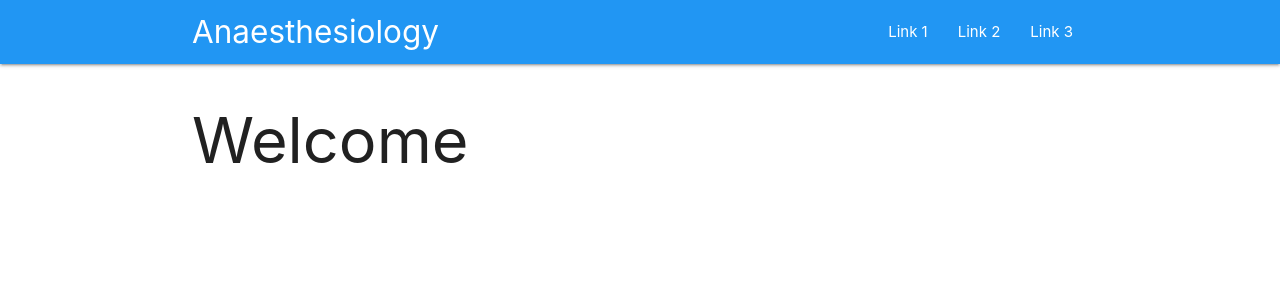
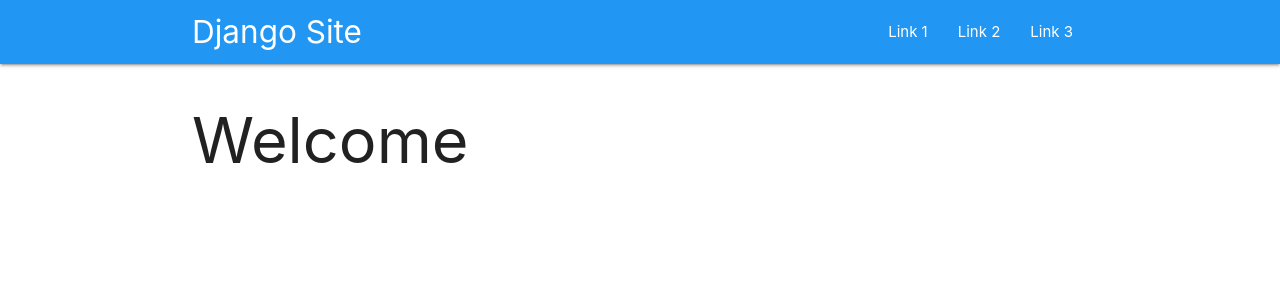
Before and after one commit to uppertoe/django-anywhere-template, a Django app: page / in a window 1280 px wide. Shown: the top 300 px of the page. Run offline with Django 3.2, Linux system fonts and the light colour scheme.

Commit message:
Update base.html

```diff
--- a/alfred_audit/templates/base/base.html
+++ b/alfred_audit/templates/base/base.html
@@ -6,12 +6,12 @@
     <meta name="viewport" content="width=device-width, initial-scale=1.0">
     <!-- Compiled and minified CSS -->
     <link rel="stylesheet" href="https://cdnjs.cloudflare.com/ajax/libs/materialize/1.0.0/css/materialize.min.css">
-    <title>Anaesthesiology</title>
+    <title>Untitled</title>
 </head>
 <nav class='blue'>
     <div class="container">
         <div class="nav-wrapper">
-            <a href="#" class="brand-logo">Anaesthesiology</a>
+            <a href="#" class="brand-logo">Django Site</a>
             <ul id="nav-mobile" class="right hide-on-med-and-down">
                 <li><a href="sass.html">Link 1</a></li>
                 <li><a href="badges.html">Link 2</a></li>
```
